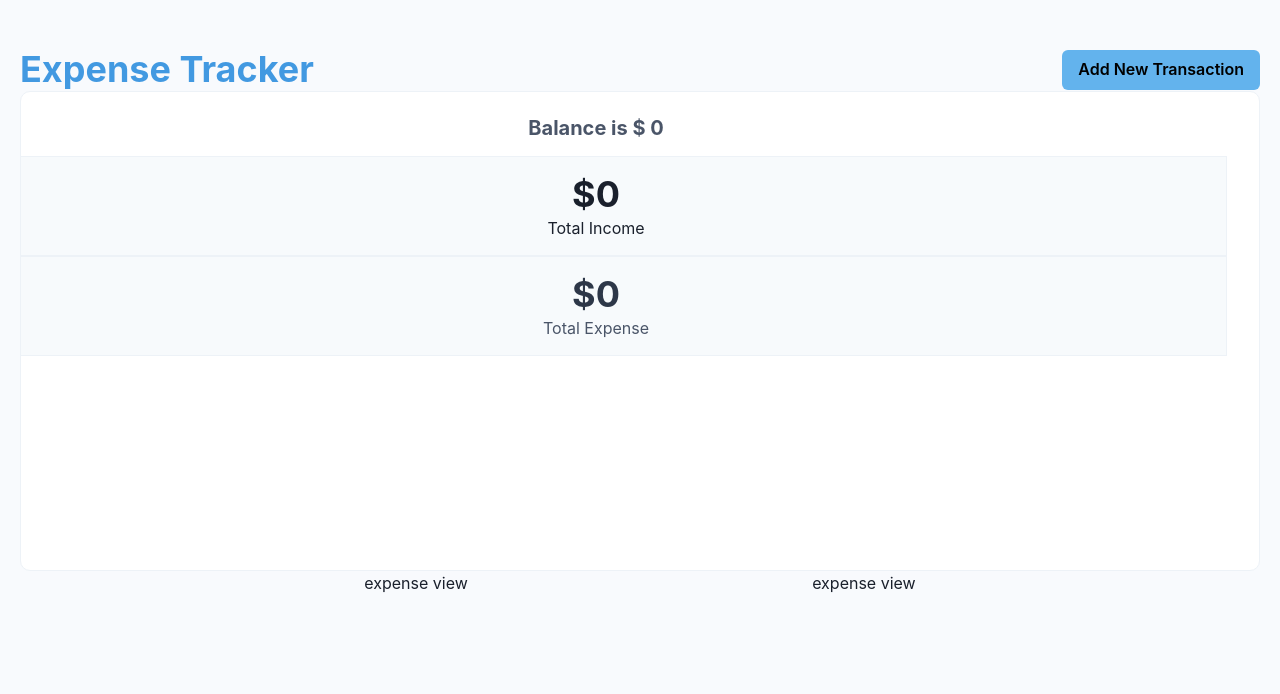
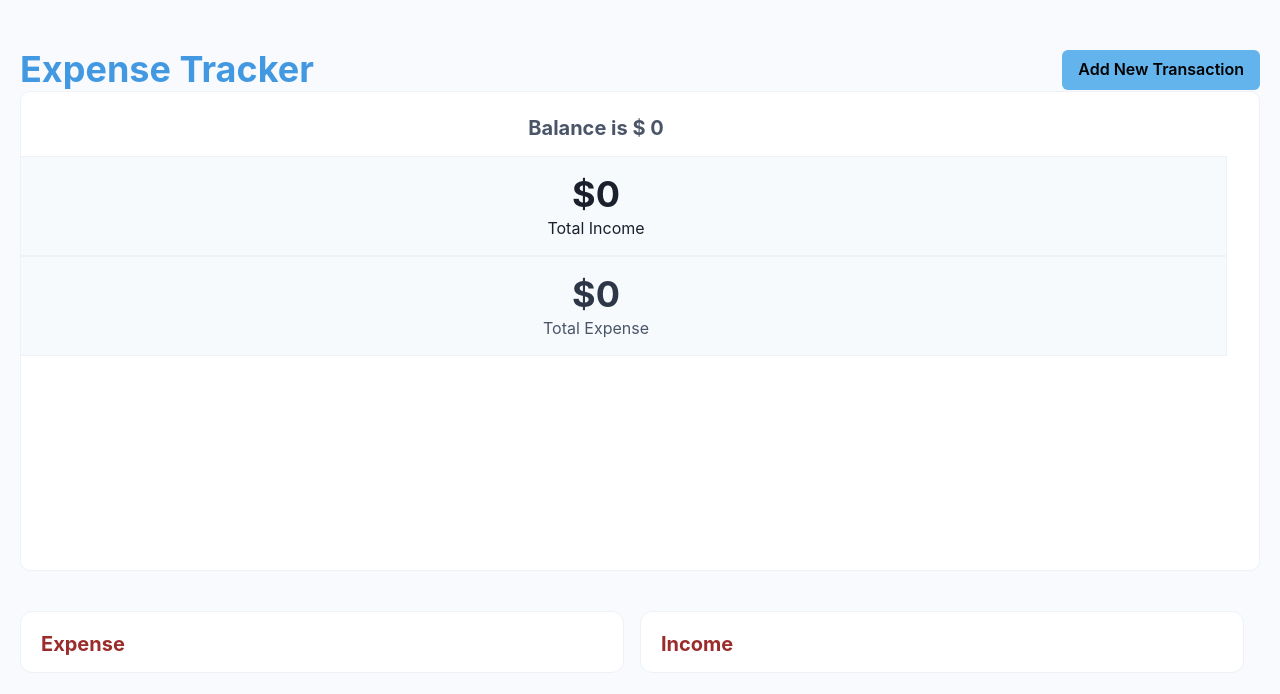
Before and after one commit to austenpturner/react-expense-tracker, a React (Vite) app: page / in a window 1280 px wide. Shown: the top 694 px of the page. Built offline with nearby package versions, Linux system fonts and the light colour scheme.

Commit message:
pass data to expense views

```diff
--- a/src/components/expense-view/index.jsx
+++ b/src/components/expense-view/index.jsx
@@ -1,3 +1,51 @@
-export default function ExpenseView() {
-  return <div>expense view</div>;
+import { Box, Flex, Heading, Text } from "@chakra-ui/react";
+import PropTypes from "prop-types";
+
+export default function ExpenseView({ type, data }) {
+  return (
+    <Box
+      flex={1}
+      w="full"
+      bg={"white"}
+      mr={"4"}
+      mt={"10"}
+      p={"5"}
+      pb={"4"}
+      border={"1px solid"}
+      borderColor={"gray.100"}
+      borderRadius={"12"}
+    >
+      <Flex alignItems={"center"} justifyContent={"space-between"}>
+        <Heading size={"md"} color={"red.700"}>
+          {type === "income" ? "Income" : "Expense"}
+        </Heading>
+      </Flex>
+      {data.map((item, index) => (
+        <div key={index}>
+          <Flex
+            bg={type === "expense" ? "red.50" : "blue.50"}
+            mt={"4"}
+            justifyContent={"space-between"}
+            alignItems={"center"}
+            border={"1x solid"}
+            borderColor={type === "expense" ? "red.100" : "blue.100"}
+            p={"4"}
+            borderRadius={"8"}
+          >
+            <Flex alignItems={"center"} justifyContent={"center"}>
+              <Text ml="3" fontWeight="bold" color="gray.600">
+                {item.description}
+              </Text>
+            </Flex>
+            <Text>${item.amount}</Text>
+          </Flex>
+        </div>
+      ))}
+    </Box>
+  );
 }
+
+ExpenseView.propTypes = {
+  type: PropTypes.string,
+  data: PropTypes.array,
+};
--- a/src/components/main/index.jsx
+++ b/src/components/main/index.jsx
@@ -56,8 +56,14 @@
         justifyContent={"space-evenly"}
         flexDirection={["column", "column", "column", "row", "row"]}
       >
-        <ExpenseView />
-        <ExpenseView />
+        <ExpenseView
+          data={allTransactions.filter((item) => item.type === "expense")}
+          type={"expense"}
+        />
+        <ExpenseView
+          data={allTransactions.filter((item) => item.type === "income")}
+          type={"income"}
+        />
       </Flex>
     </Flex>
   );
```
